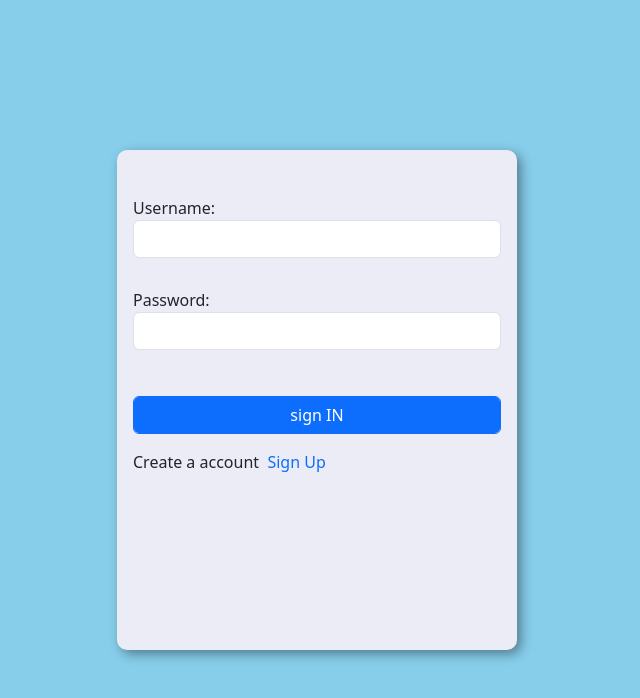
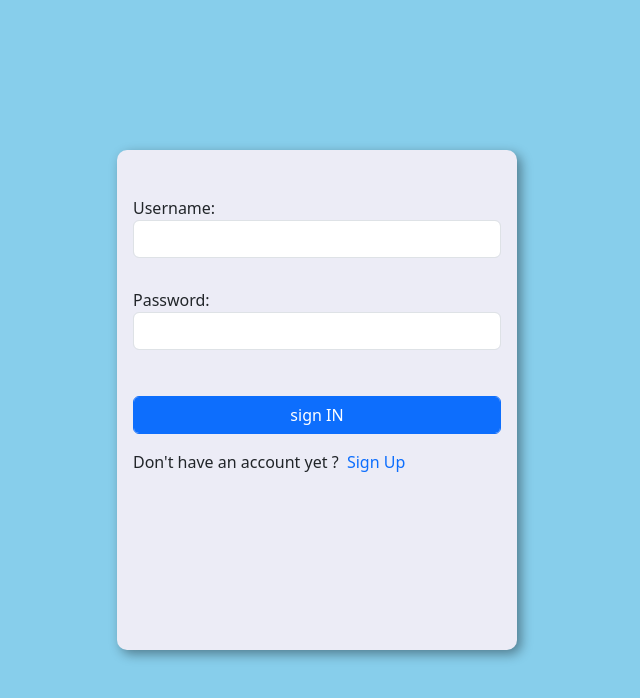
Before and after one commit to 10thashreef/Webcart, an Angular app: page /signin in a window 1280 px wide. Shown: the top 698 px of the page, without its empty margins (323-963 px from the left). Built offline with nearby package versions, Linux system fonts and the light colour scheme.

Commit message:
modified signin

```diff
--- a/src/app/signin/signin.component.html
+++ b/src/app/signin/signin.component.html
@@ -10,7 +10,7 @@
                 <input type="password" id="password" class="form-control" formControlName="password">
             </div>
             <button type="submit" class="btn btn-primary form-control mb-3">sign IN</button>
-            <p>Create a account &nbsp;<a routerLink="/signup">Sign Up</a></p>
+            <p>Don't have an account yet ? &nbsp;<a routerLink="/signup">Sign Up</a></p>
         </form>
         <app-homepage *ngIf="isViewVisible"></app-homepage>
     </div>
```
